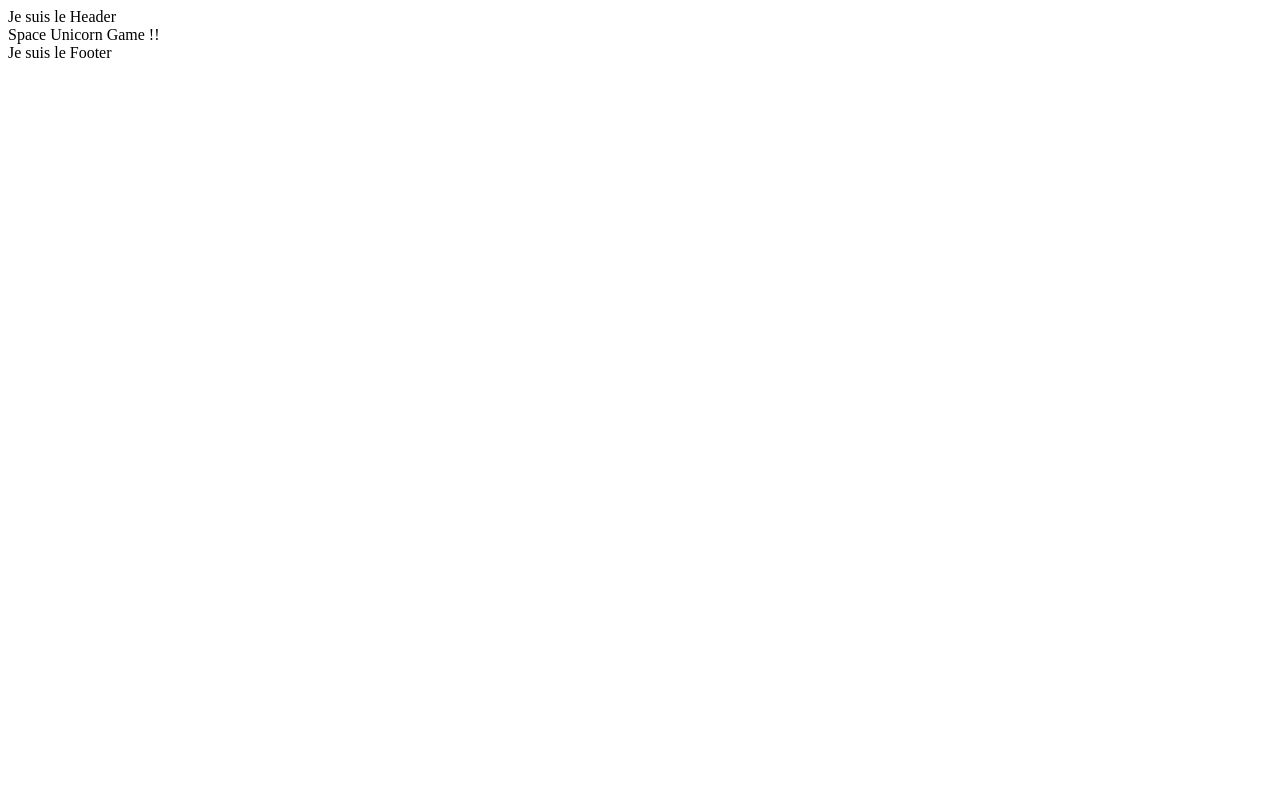
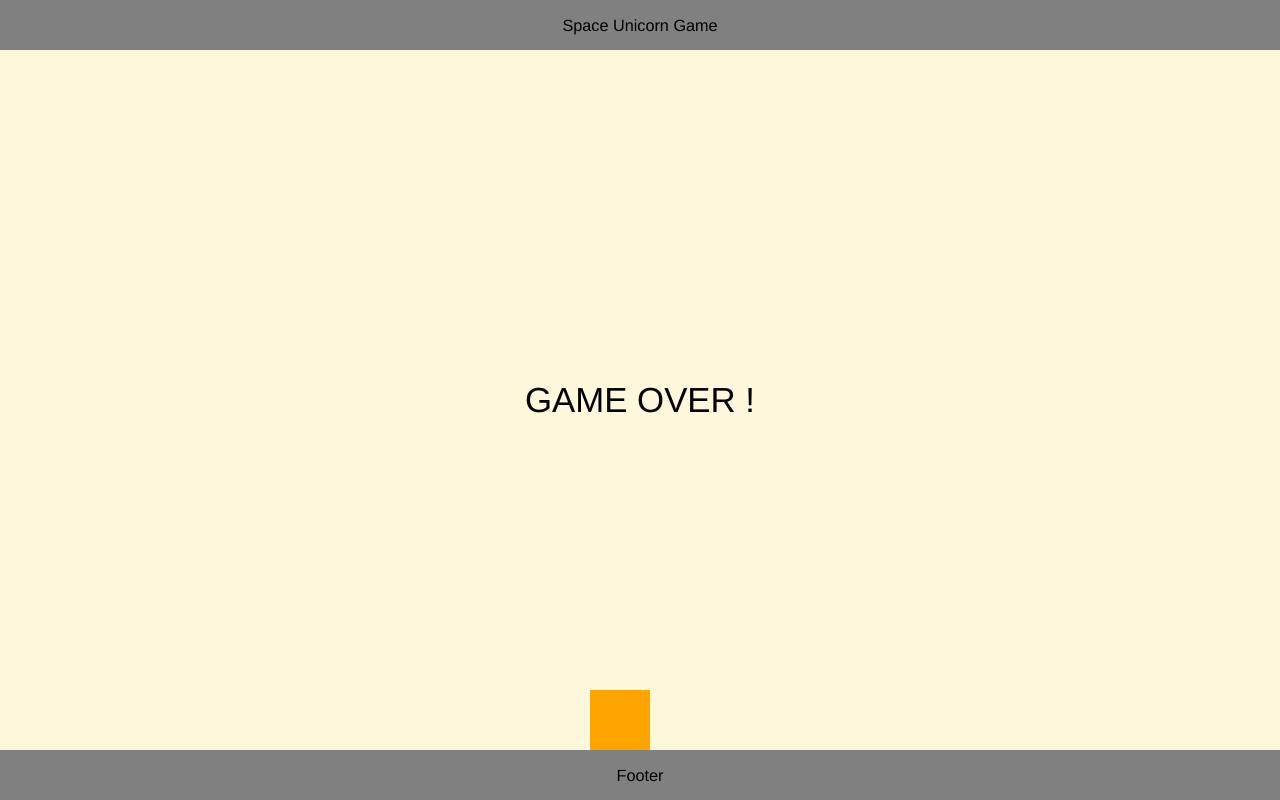
Before and after one commit to Lucasbeneston/space-unicorn-game, a React (Create React App) app: page / in a window 1280 px wide. Built offline with nearby package versions, Linux system fonts and the light colour scheme.

Commit message:
:sparkles: Jump + generate obstacle v1 :spakles:

```diff
--- a/src/App.scss
+++ b/src/App.scss
@@ -0,0 +1,4 @@
+@import "./components/_settings/reset";
+@import "./components/_settings/variables";
+@import "./components/_settings/mixins";
+@import "./components/_settings/base";
--- a/src/components/_settings/_mixins.scss
+++ b/src/components/_settings/_mixins.scss
@@ -17,3 +17,17 @@
     }
   }
 }
+
+@mixin orientation($orientation) {
+  @if $orientation == landscape {
+    @media (orientation: landscape) {
+      @content;
+    }
+  }
+
+  @if $orientation == portrait {
+    @media (orientation: portrait) {
+      @content;
+    }
+  }
+}
--- a/src/components/organisms/Footer/Footer.jsx
+++ b/src/components/organisms/Footer/Footer.jsx
@@ -1,5 +1,6 @@
 import React from "react";
+import "./Footer.scss";
 
 export default function Footer() {
-  return <div>Je suis le Footer</div>;
+  return <footer className="footer">Footer</footer>;
 }
--- /dev/null
+++ b/src/components/organisms/Footer/Footer.scss
@@ -0,0 +1,8 @@
+.footer {
+  height: 50px;
+  width: 100%;
+  background-color: grey;
+  display: flex;
+  align-items: center;
+  justify-content: center;
+}
--- a/src/components/organisms/Header/Header.jsx
+++ b/src/components/organisms/Header/Header.jsx
@@ -1,5 +1,6 @@
 import React from "react";
+import "./Header.scss";
 
 export default function Header() {
-  return <div>Je suis le Header</div>;
+  return <header className="header">Space Unicorn Game</header>;
 }
--- /dev/null
+++ b/src/components/organisms/Header/Header.scss
@@ -0,0 +1,8 @@
+.header {
+  height: 50px;
+  width: 100%;
+  background-color: grey;
+  display: flex;
+  align-items: center;
+  justify-content: center;
+}
--- a/src/components/pages/Home/Home.jsx
+++ b/src/components/pages/Home/Home.jsx
@@ -1,5 +1,87 @@
-import React from "react";
+/* eslint-disable no-plusplus */
+/* eslint-disable no-use-before-define */
+import React, { useState, useEffect } from "react";
+import "./Home.scss";
 
 export default function Home() {
-  return <div>Space Unicorn Game !!</div>;
+  const [isGameOver, setIsGameOver] = useState(false);
+  // console.log(isGameOver);
+
+  useEffect(() => {
+    const unicorn = document.querySelector(".unicorn");
+    const map = document.querySelector(".game_map");
+    let isJumping = false;
+    const gravity = 0.9;
+
+    function control(e) {
+      if (!isGameOver) {
+        if (e.keyCode === 32 || e.keyCode === 38) {
+          if (!isJumping) {
+            isJumping = true;
+            jump();
+          }
+        }
+      }
+    }
+    document.addEventListener("keydown", control);
+
+    let position = 0;
+    function jump() {
+      let count = 0;
+      const timerId = setInterval(() => {
+        // Move down
+        if (count === 15) {
+          clearInterval(timerId);
+          const downTimerId = setInterval(() => {
+            if (count === 0) {
+              clearInterval(downTimerId);
+              isJumping = false;
+            }
+            position -= 5;
+            count--;
+            position *= gravity;
+            unicorn.style.bottom = `${position}px`;
+          }, 20);
+        }
+        // Move up
+        position += 30;
+        count++;
+        position *= gravity;
+        unicorn.style.bottom = `${position}px`;
+      }, 20);
+    }
+
+    function generateObstacles() {
+      const randomTime = Math.random() * 6000;
+      let obstaclePosition = 1000;
+      const obstacle = document.createElement("div");
+      if (!isGameOver) obstacle.classList.add("obstacle");
+      map.appendChild(obstacle);
+      obstacle.style.left = `${obstaclePosition}px`;
+
+      const timerId = setInterval(() => {
+        if (obstaclePosition > 0 && obstaclePosition < 130 && position < 60) {
+          clearInterval(timerId);
+          setIsGameOver(true);
+          while (map.firstChild) {
+            map.removeChild(map.lastChild);
+          }
+        }
+
+        obstaclePosition -= 10;
+        obstacle.style.left = `${obstaclePosition}px`;
+      }, 20);
+      setTimeout(generateObstacles, randomTime);
+    }
+    if (!isGameOver) generateObstacles();
+  }, [isGameOver]);
+
+  return (
+    <div className="game">
+      {isGameOver ? <h2 className="game_gameover">Game Over !</h2> : null}
+      <div className="game_map">
+        <div className="unicorn" />
+      </div>
+    </div>
+  );
 }
--- /dev/null
+++ b/src/components/pages/Home/Home.scss
@@ -0,0 +1,37 @@
+.game {
+  width: 100%;
+  height: calc(100vh - 100px);
+  background-color: cornsilk;
+
+  &_map {
+    height: 100%;
+    width: 100%;
+    position: relative;
+  }
+
+  &_gameover {
+    font-size: 3rem;
+    text-transform: uppercase;
+    position: absolute;
+    left: 50%;
+    top: 50%;
+    transform: translate(-50%, -50%);
+  }
+}
+
+.unicorn {
+  width: 60px;
+  height: 60px;
+  background-color: brown;
+  position: absolute;
+  bottom: 0;
+  left: 60px;
+}
+
+.obstacle {
+  width: 60px;
+  height: 60px;
+  background-color: orange;
+  position: absolute;
+  bottom: 0;
+}
```
Also changed, not shown: .eslintrc.json, 1 other file (tests, documents, lock files or other folders).
